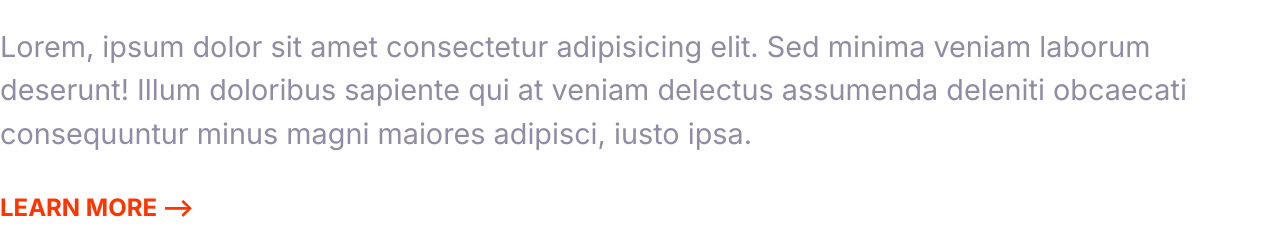
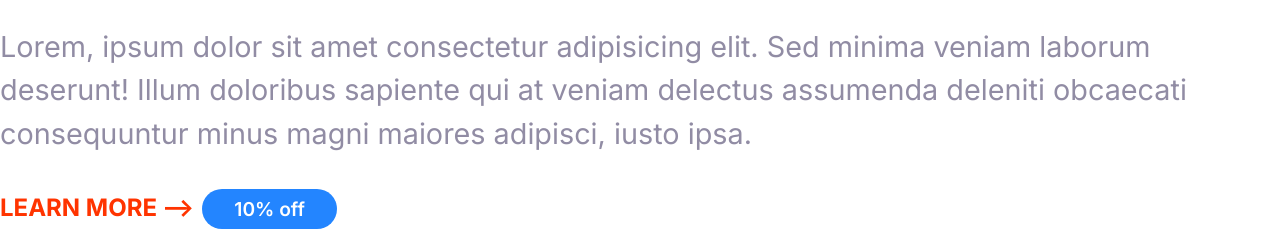
Before and after one commit to ramyabdulwahed/moshify, a plain HTML site: page index.html in a window 1280 px wide. Shown: the part 559-800 px from the top of the page. Drawn offline with Linux system fonts and the light colour scheme.

Commit message:
styling badges

```diff
--- a/css/styless.css
+++ b/css/styless.css
@@ -67,3 +67,31 @@
         font-size: 1.5rem;
     }
 }
+
+/*BADGES*/
+.badge{
+    border-radius: 20px;
+    padding: 0.5rem 2rem;
+    font-weight: 600;
+    white-space: nowrap; /*prevent text from wrapping meaning it will stay on one line*/
+    font-size:2rem;
+}
+.badge--primary{
+    background: var(--color-primary);
+    color: white;
+}
+.badge--secondary{
+    background: var(--color-secondary);
+    color: white;
+}
+.badge--small{
+    font-size:1.6rem;
+}
+@media screen and (min-width:1024px){ /* for large screens*/
+    .badge{
+        font-size:1.5rem;
+    }
+    .badge--small{
+        font-size:1.2rem;
+    }
+}
--- a/index.html
+++ b/index.html
@@ -25,5 +25,6 @@
       iusto ipsa.
     </p>
     <a href="#" class="link-arrow"> Learn More</a>
+    <span class="badge badge--primary badge--small">10% off</span>
   </body>
 </html>
```
